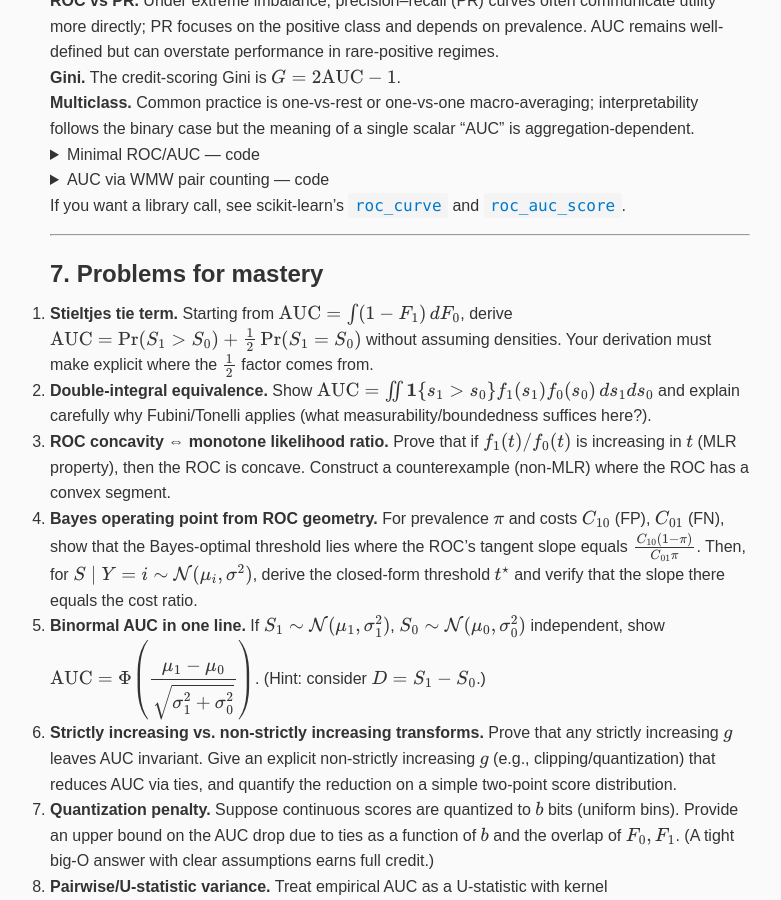
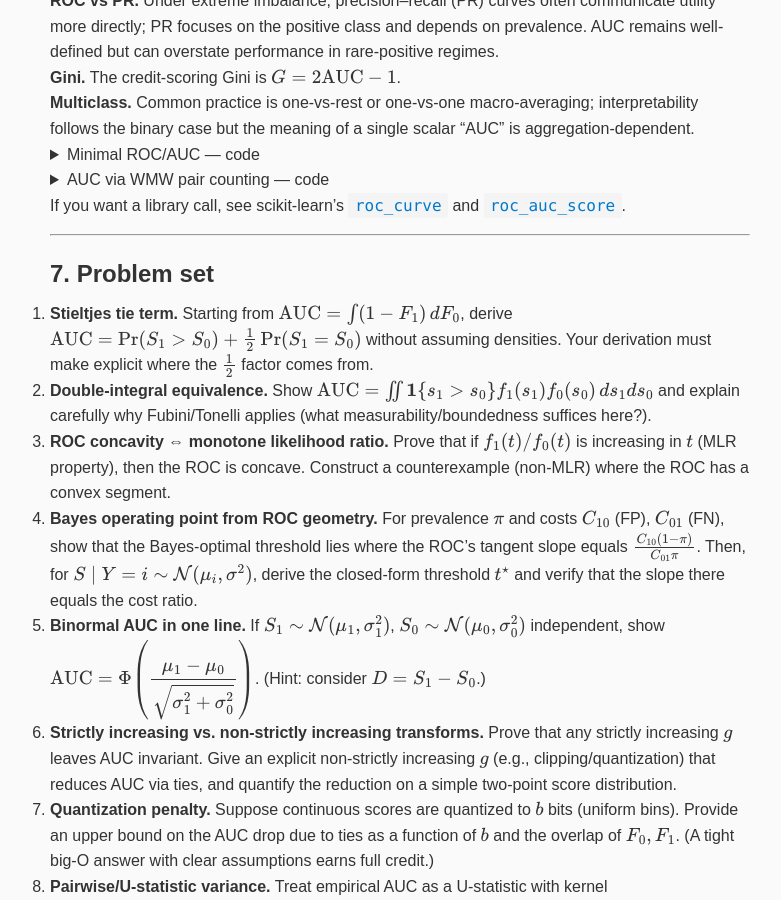
Before and after one commit to econometricsfanboy/gabrieldunin.com, a Jekyll site: the page built from docs/blog/2025-11-08-ROC-Derivation-with-images.html, in a window 1280 px wide and 900 px high, scrolled down 5374 px. Shown: the whole window, without its empty margins (240-1021 px from the left). Built offline with Jekyll 4.4.1, drawn with Linux system fonts in a browser that asks for light colours.

Commit message:
Update 2025-11-08-ROC-Derivation-with-images.html

```diff
--- a/docs/blog/2025-11-08-ROC-Derivation-with-images.html
+++ b/docs/blog/2025-11-08-ROC-Derivation-with-images.html
@@ -354,7 +354,7 @@ kramdown:
 
 <!-- PROBLEMS -->
 <section>
-  <h2>7. Problems for mastery</h2>
+  <h2>7. Problem set</h2>
   <ol>
     <li><strong>Stieltjes tie term.</strong> Starting from \(\mathrm{AUC}=\int(1-F_1)\,dF_0\), derive \(\mathrm{AUC}=\Pr(S_1&gt;S_0)+\tfrac{1}{2}\Pr(S_1=S_0)\) without assuming densities. Your derivation must make explicit where the \(\tfrac{1}{2}\) factor comes from.</li>
 
```
